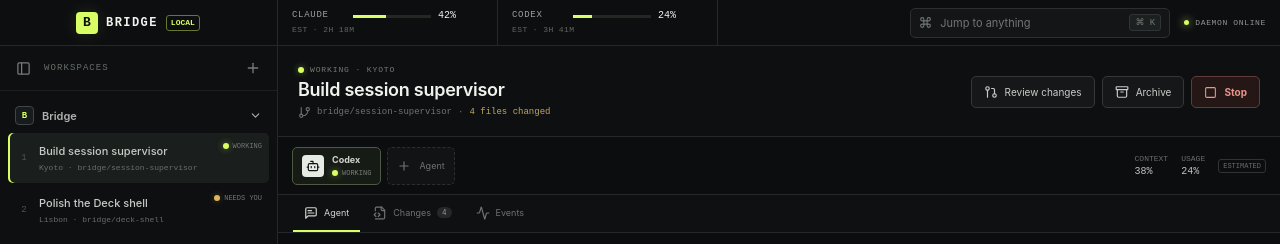
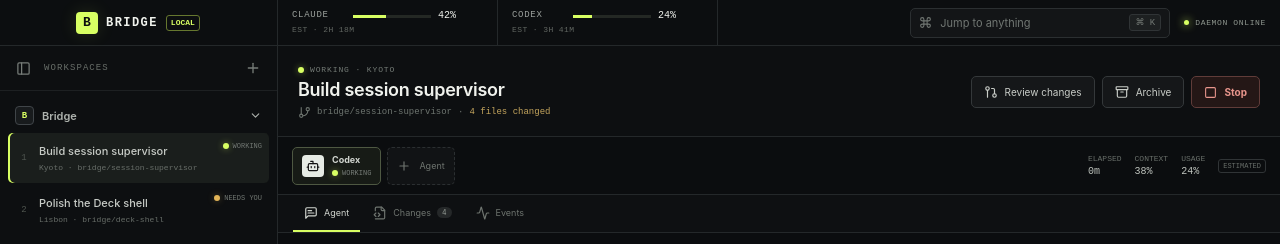
Before and after one commit to Atharva-Kanherkar/bridge-harness, a React (Vite) app: page / in a window 1280 px wide. Shown: the top 244 px of the page. Built offline with nearby package versions, Linux system fonts and the light colour scheme.

Commit message:
docs(deck): step 4 — document the runnable v0 and expose elapsed time
Checkpoint: operator guide and honest session timing. Final bundle revalidated against testing/codex-bridge-v0-conductor-clone.md.

```diff
--- a/src/App.tsx
+++ b/src/App.tsx
@@ -4,6 +4,7 @@
 import { bridgeApi } from "./api";
 import type { BridgeState, Harness, Health, Session, SessionStatus, Workspace } from "./types";
 import { TerminalPane } from "./components/TerminalPane";
+import { formatElapsed } from "./utils";
 
 const emptyState: BridgeState = { projects: [], workspaces: [], sessions: [], events: [] };
 const statusCopy: Record<SessionStatus, string> = { idle: "IDLE", working: "WORKING", waiting: "NEEDS YOU", ready: "READY", stopped: "STOPPED", failed: "FAILED" };
@@ -27,6 +28,7 @@
   const [composer, setComposer] = useState("");
   const [busy, setBusy] = useState(false);
   const [error, setError] = useState<string>();
+  const [clock, setClock] = useState(Date.now());
 
   const reload = useCallback(async () => {
     const next = await bridgeApi.state(); setState(next);
@@ -34,6 +36,7 @@
   }, []);
 
   useEffect(() => { void Promise.all([reload(), bridgeApi.health().then(setHealth)]); let off: (() => void) | undefined; void bridgeApi.onStateChanged(reload).then(fn => off = fn); return () => off?.(); }, [reload]);
+  useEffect(() => { const timer = window.setInterval(() => setClock(Date.now()), 30_000); return () => window.clearInterval(timer); }, []);
   useEffect(() => {
     const key = (e: KeyboardEvent) => {
       if (e.metaKey && e.key.toLowerCase() === "k") { e.preventDefault(); setModal("palette"); }
@@ -116,7 +119,7 @@
         <div className="session-strip">
           {sessions.map(s => <button className={`session-chip ${s.id === session?.id ? "active" : ""}`} key={s.id} onClick={() => setSelectedSessionId(s.id)}><span className={`harness-icon ${s.harness}`}>{s.harness === "shell" ? <TerminalSquare size={14}/> : <Bot size={14}/>}</span><span><b>{s.label}</b><small><StatusDot status={s.status}/>{statusCopy[s.status]}</small></span></button>)}
           <button className="new-session" onClick={() => void toggleSession(undefined, session?.harness === "codex" ? "claude" : "codex")}><Plus size={14}/> Agent</button>
-          <div className="session-metrics"><span>CONTEXT <b>{session?.contextPercent ?? "—"}{session?.contextPercent != null ? "%" : ""}</b></span><span>USAGE <b>{session?.usagePercent ?? "—"}{session?.usagePercent != null ? "%" : ""}</b></span><small>{session?.metricSource?.toUpperCase() ?? "UNAVAILABLE"}</small></div>
+          <div className="session-metrics"><span>ELAPSED <b>{formatElapsed(session?.startedAt, clock)}</b></span><span>CONTEXT <b>{session?.contextPercent ?? "—"}{session?.contextPercent != null ? "%" : ""}</b></span><span>USAGE <b>{session?.usagePercent ?? "—"}{session?.usagePercent != null ? "%" : ""}</b></span><small>{session?.metricSource?.toUpperCase() ?? "UNAVAILABLE"}</small></div>
         </div>
         <div className="content-tabs"><button className={activeTab === "agent" ? "active" : ""} onClick={() => setActiveTab("agent")}><MessageSquareText size={14}/> Agent</button><button className={activeTab === "changes" ? "active" : ""} onClick={() => setActiveTab("changes")}><FileCode2 size={14}/> Changes <span>{selected.dirtyFiles}</span></button><button className={activeTab === "events" ? "active" : ""} onClick={() => setActiveTab("events")}><Activity size={14}/> Events</button></div>
         <section className="content-body">
--- a/src/utils.ts
+++ b/src/utils.ts
@@ -13,3 +13,12 @@
 export function canTransition(from: SessionStatus, to: SessionStatus): boolean {
   return from === to || transitions[from].includes(to);
 }
+
+export function formatElapsed(startedAt: string | null | undefined, now = Date.now()): string {
+  if (!startedAt) return "—";
+  const elapsed = Math.max(0, now - new Date(startedAt).getTime());
+  if (!Number.isFinite(elapsed)) return "—";
+  const minutes = Math.floor(elapsed / 60_000);
+  const hours = Math.floor(minutes / 60);
+  return hours ? `${hours}h ${String(minutes % 60).padStart(2, "0")}m` : `${minutes}m`;
+}
```
Also changed, not shown: 2 other files (tests, documents, lock files or other folders).
